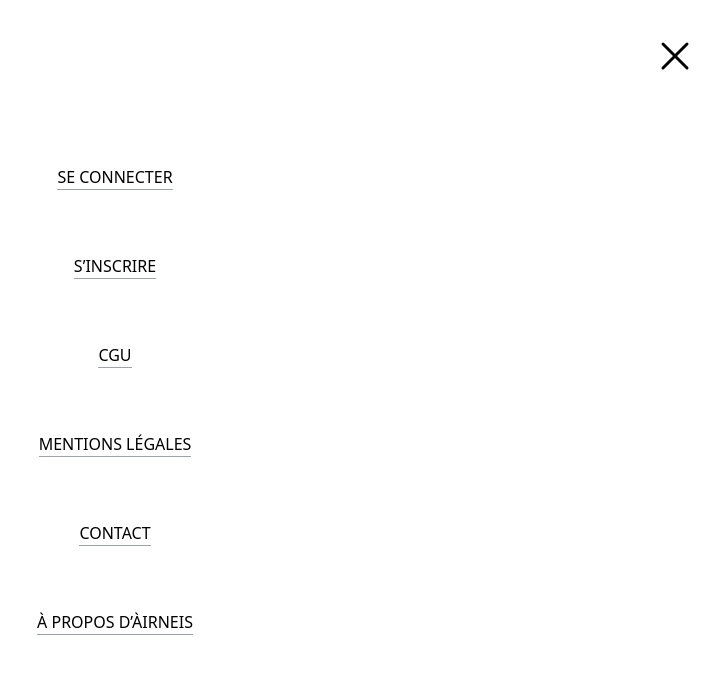
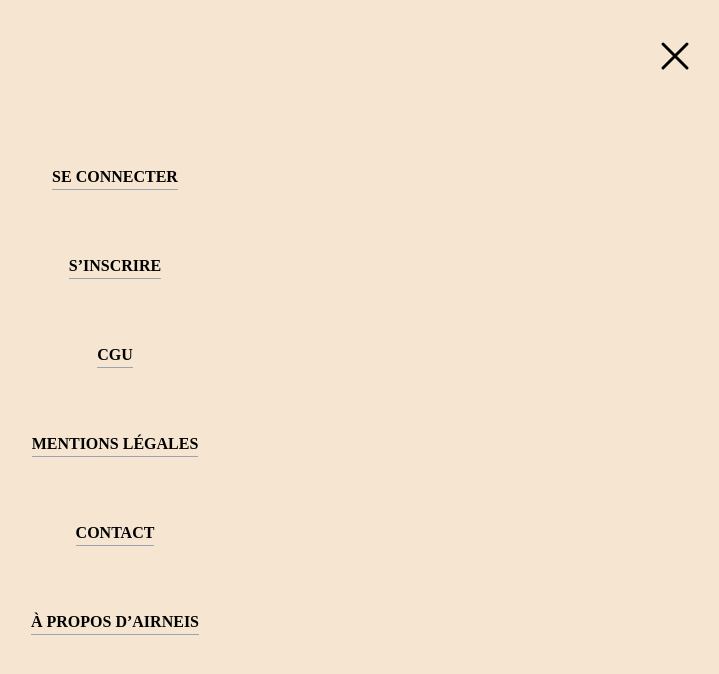
Before and after one commit to B3-Team6/e-commerce-project, a Next.js app: page / in a window 1280 px wide. Both pictures are taken after a click on the element 1240 px from the left and 48 px from the top of the page. Shown: the top 674 px of the page, without its empty margins (525-1244 px from the left). Built offline with nearby package versions, Linux system fonts and the light colour scheme.

Commit message:
NavBar V2

```diff
--- a/src/components/Header/NavBar.jsx
+++ b/src/components/Header/NavBar.jsx
@@ -10,9 +10,9 @@ const NavBar = () => {
   const [isOpen, setOpen] = useState(false)
 
   return (
-    <div className="flex items-center justify-between border-b border-gray-400 py-5">
+    <div className="flex items-center justify-between border-b border-gray-400 py-5 bg-[#F6E6D1] font-semibold font-[Galdeano]">
       <a href="#">
-        <span className="text-black ml-10 font-bold text-2xl">AIRNES</span>
+        <span className="text-black ml-10 font-bold text-2xl">AIRNEIS</span>
       </a>
       <nav>
         <section className="flex flex-row">
@@ -38,7 +38,7 @@ const NavBar = () => {
               <XMarkIcon className="w-12 h-12 mr-6 cursor-pointer"></XMarkIcon>
             </div>
 
-            <ul className="flex flex-col items-center justify-between min-h-[200px] md:top-2 ">
+            <ul className="flex flex-col items-center justify-between min-h-[200px] font-[Galdeano]">
               <li className="border-b border-gray-400 my-8 uppercase">
                 <a href="#">Se connecter</a>
               </li>
@@ -55,7 +55,7 @@ const NavBar = () => {
                 <a href="#">Contact</a>
               </li>
               <li className="border-b border-gray-400 my-8  uppercase">
-                <a href="#">À propos d’ÀIRNEIS</a>
+                <a href="#">À propos d’AIRNEIS</a>
               </li>
             </ul>
           </div>
--- a/src/styles/style.css
+++ b/src/styles/style.css
@@ -15,7 +15,7 @@
   height: 100vh;
   top: 0;
   left: 0;
-  background: white;
+  background: rgb(246, 230, 209);
   z-index: 10;
   display: flex;
   flex-direction: column;
```
